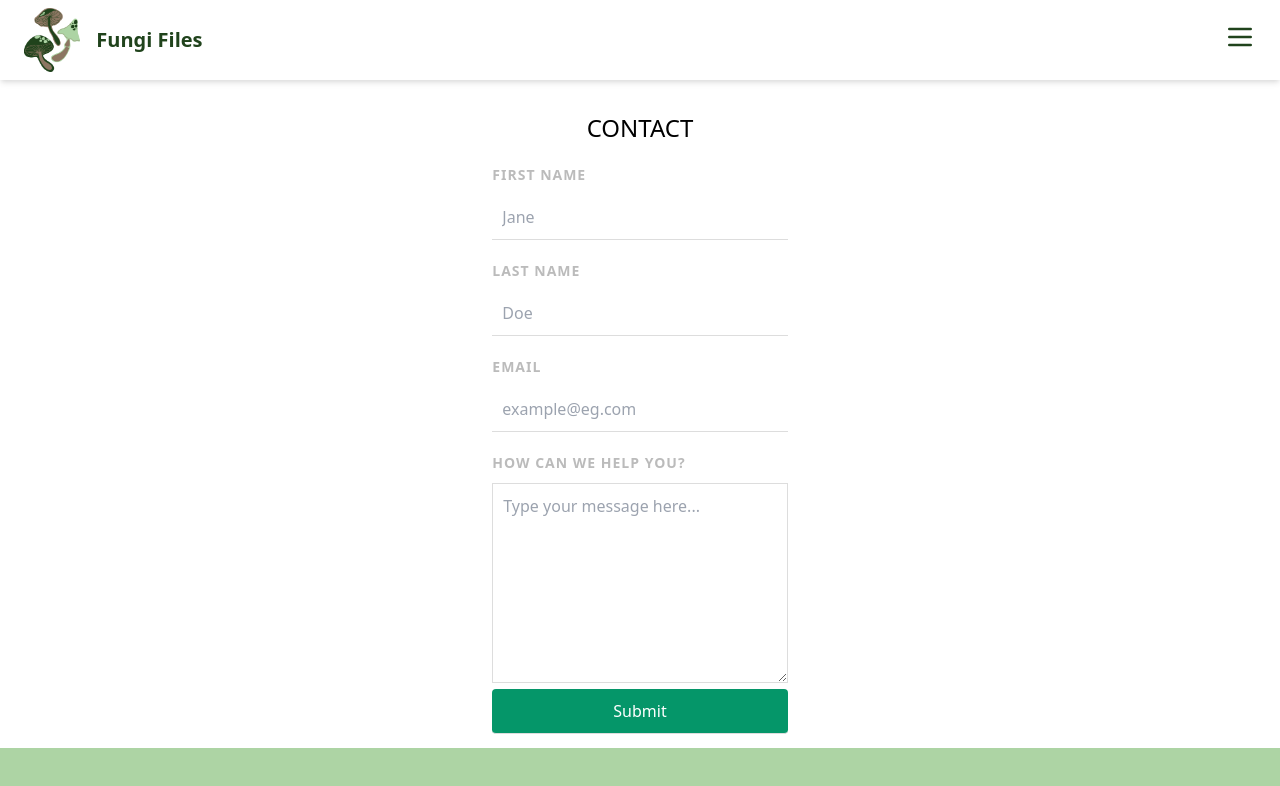
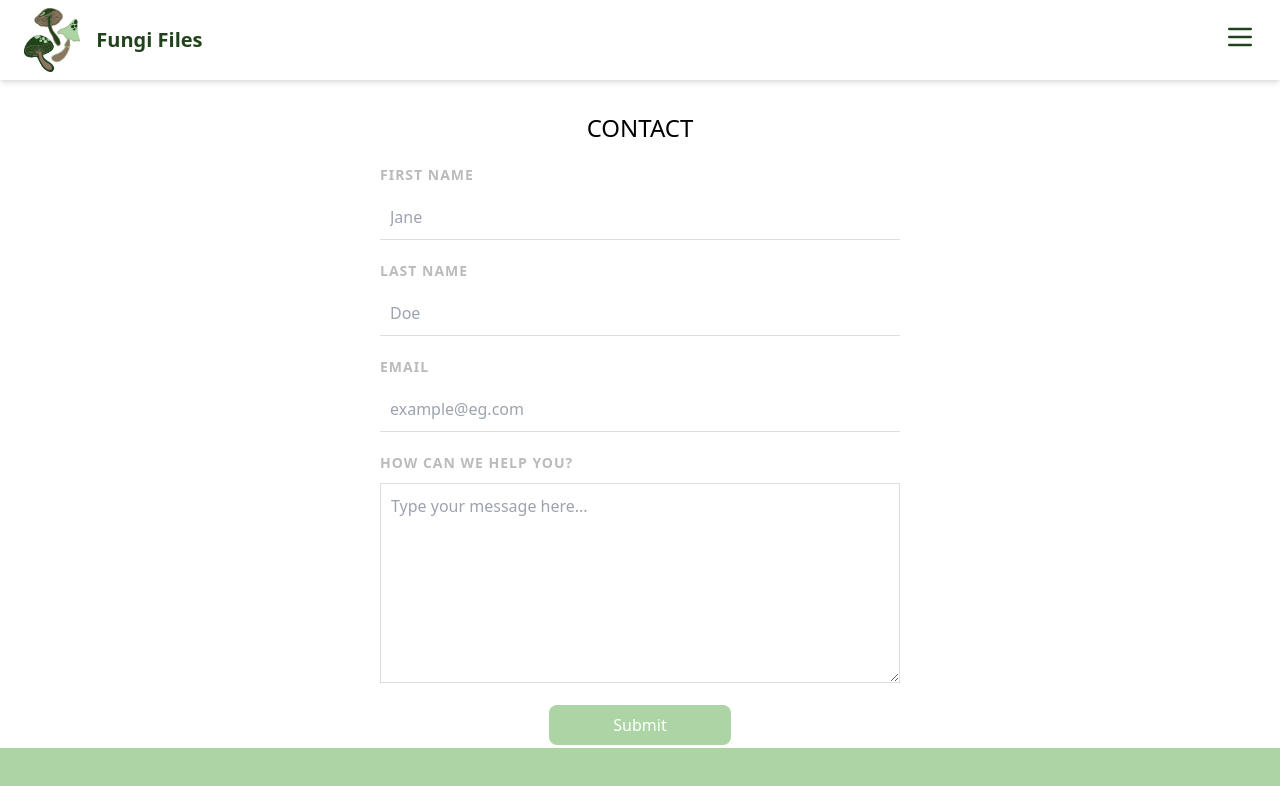
Before and after one commit to daniel0426/mushroom-hunting, a Nuxt app in the folder front/: page /contact in a window 1280 px wide. Shown: the top 786 px of the page. Built offline with nearby package versions, Linux system fonts and the light colour scheme.

Commit message:
All forms styled the same. Tags on update fixed. Historical tags no longer appear.

```diff
--- a/front/components/Blog.vue
+++ b/front/components/Blog.vue
@@ -7,15 +7,18 @@
       overflow-hidden
       transition
       duration-150
+      flex flex-col
+      justify-between
     "
   >
-    <div class="flex items-center -mb-14">
+    <div class="flex items-center -mb-12">
       <img
         class="h-96 w-full mx-auto object-cover"
         :src="blog.imgURL"
         alt="post image"
       />
     </div>
+    <div class="h-28 flex flex-col justify-end">
       <div class="flex flex-row flex-wrap">
         <SingleTag v-for="(tag, index) in blog.tags" :key="index" :tag="tag" />
       </div>
@@ -48,6 +51,7 @@
         </button>
       </div>
     </div>
+  </div>
 </template>
 
 <script>
--- a/front/pages/blogs/_id/index.vue
+++ b/front/pages/blogs/_id/index.vue
@@ -1,5 +1,5 @@
 <template>
-  <div class="flex w-full">
+  <div class="flex w-full flex-col">
     <div
       class="
         flex flex-grow flex-col
@@ -10,9 +10,10 @@
         max-w-5xl
         mx-auto
         justify-between
+        pb-10 sm:p-0
       "
     >
-      <div class="space-y-4 w-1/2">
+      <div class="space-y-4 sm:w-1/2">
         <nuxt-link to="/">
           <div class="flex">
             <svg
@@ -81,11 +82,10 @@
         </div>
       </div>
       <img
-        class="object-cover rounded-lg w-1/2 shadow-lg hover:shadow-xl"
+        class="object-cover rounded-lg sm:w-1/2 shadow-lg hover:shadow-xl"
         :src="blog.imgURL"
         alt="mushroom-image"
       />
-      <!-- </div> -->
     </div>
   </div>
 </template>
--- a/front/pages/blogs/create.vue
+++ b/front/pages/blogs/create.vue
@@ -1,8 +1,8 @@
 <template>
-  <div class="outer page sm:w-5/6 md:4/6">
+  <div class="sm:w-5/6 md:4/6 lg:w-5/12">
     <h1 class="text-center text-2xl uppercase">Create Blog</h1>
 
-    <form class="add-form" @submit.prevent="handleSubmit" action="">
+    <form class="" @submit.prevent="handleSubmit" action="">
       <label for="title"> Title:</label>
       <input type="text" name="title" v-model="title" required />
 
@@ -30,9 +30,17 @@
 
       <div class="w-full flex">
         <button
-          class="my-4 mx-auto bg-fungi-files-light-green px-10 py-2 text-white rounded-lg"
+          class="
+            my-4
+            mx-auto
+            bg-fungi-files-light-green
+            px-16
+            py-2
+            text-white
+            rounded-lg
+          "
         >
-          Add mushroom
+          Add Post
         </button>
       </div>
     </form>
@@ -65,7 +73,7 @@ export default {
       if (!this.tags.includes(tag)) {
         this.tags.push(tag);
       } else {
-        this.deleteTag(tag)
+        this.deleteTag(tag);
       }
     },
 
@@ -99,21 +107,6 @@ export default {
 </script>
 
 <style scoped>
-select {
-  width: 100%;
-  height: 3em;
-  border: 1px solid #ddd;
-}
-.outer {
-  width: 50%;
-}
-.add-form {
-  background: white;
-  width: 100%;
-}
-form {
-  width: 100%;
-}
 
 label {
   display: block;
--- a/front/pages/contact.vue
+++ b/front/pages/contact.vue
@@ -1,21 +1,20 @@
 <template>
-  <div class="">
+  <div class="sm:w-5/6 md:4/6 lg:w-5/12">
     <h1 class="text-center text-2xl uppercase mb-2">Contact</h1>
-     <form action="" @submit.prevent="contactSubmit" id="app" @submit="checkForm" method="post" novalidate="true">
+    <form @submit.prevent="contactSubmit" id="app">
       <div class="name-inputs">
         <label for="firstname">First Name</label>
-          <input type="text" id="first-name" name="firstname" placeholder="Jane" v-model="firstname" >
-
+        <input type="text" id="first-name" name="firstname" placeholder="Jane" v-model="firstname" required />
 
         <label for="surname">Last Name</label>
-          <input type="text" id="surname" name="surname" placeholder="Doe" v-model="surname" >
+        <input type="text" id="surname" name="surname" placeholder="Doe" v-model="surname" required />
       </div>
 
       <label for="email">Email</label>
-    <input type="text" id="email" name="email" placeholder="example@eg.com" required v-model="email">
+      <input type="email" id="email" name="email" placeholder="example@eg.com" v-model="email" required />
 
       <label for="subject">How can we help you?</label>
-    <textarea id="subject" name="subject" placeholder="Type your message here..." style="height:200px" required></textarea>
+      <textarea id="subject" name="subject" placeholder="Type your message here..." style="height:200px" required />
 
       <p v-if="errors.length">
         <ul>
@@ -23,8 +22,21 @@
         </ul>
       </p>
 
-    <input type="submit" value="Submit" class=" bg-green-600 cursor-pointer rounded hover:bg-green-500 transition  duration-500 ease-in-out ">
-
+      <div class="w-full flex">
+        <button
+          class="
+            my-4
+            mx-auto
+            bg-fungi-files-light-green
+            px-16
+            py-2
+            text-white
+            rounded-lg
+          "
+        >
+          Submit
+        </button>
+      </div>
     </form>
   </div>
 </template>
@@ -34,57 +46,49 @@ export default {
   name: "Contact",
   layout: "app",
 
-  data (){
+  data() {
     return {
-      errors:[],
+      errors: [],
       firstname: null,
       surname: null,
-      email: null
-    }
-
+      email: null,
+    };
   },
-  methods:{
-
-    contactSubmit(){
-     this.$router.push('/');
+  methods: {
+    contactSubmit() {
+      this.$router.push("/");
     },
 
-    checkForm: function(e){
+    checkForm: function (e) {
       this.errors = [];
-      if (!this.firstName(this.firstname))
-      {
-        this.errors.push({message:'Please provide your first name'});
-      } else
-      if (this.errors.length>0)return true;
+      if (!this.firstName(this.firstname)) {
+        this.errors.push({ message: "Please provide your first name" });
+      } else if (this.errors.length > 0) return true;
       e.preventDefault();
 
-      if (!this.surName(this.surname))
-      {
-        this.errors.push({message:'Please provide your last name'});
-      } else
-      if (this.errors.length>0)return true;
+      if (!this.surName(this.surname)) {
+        this.errors.push({ message: "Please provide your last name" });
+      } else if (this.errors.length > 0) return true;
       e.preventDefault();
 
-      if (!this.validEmail(this.email))
-       {
-        this.errors.push({message:'Please provide a valid email address'});
-      } else
-      if (this.errors.length>0)return true;
+      if (!this.validEmail(this.email)) {
+        this.errors.push({ message: "Please provide a valid email address" });
+      } else if (this.errors.length > 0) return true;
       e.preventDefault();
     },
     validEmail: function (email) {
-      var re = /^w+([.-]?w+)*@w+([.-]?w+)*(.w{2,3})+$/
+      var re = /^w+([.-]?w+)*@w+([.-]?w+)*(.w{2,3})+$/;
       return re.test(email);
     },
-    firstName: function (firstname){
-      var re = /^[A-Za-z]+$/
+    firstName: function (firstname) {
+      var re = /^[A-Za-z]+$/;
       return re.test(firstname);
     },
-    surName: function (surname){
-      var re = /^[A-Za-z]+$/
+    surName: function (surname) {
+      var re = /^[A-Za-z]+$/;
       return re.test(surname);
-    }
-  }
+    },
+  },
 };
 </script>
 
@@ -103,7 +107,6 @@ input {
   border: 0;
   border-bottom: 1px solid #ddd;
   width: 100%;
-  color: white;
 }
 textarea {
   border: 1px solid #ddd;
@@ -112,5 +115,4 @@ textarea {
   box-sizing: border-box;
   height: 100px;
 }
-
 </style>
```
Also changed, not shown: front/pages/blogs/_id/update.vue (+46 -65 lines). Lines whose indentation alone changed are shown as unchanged.
